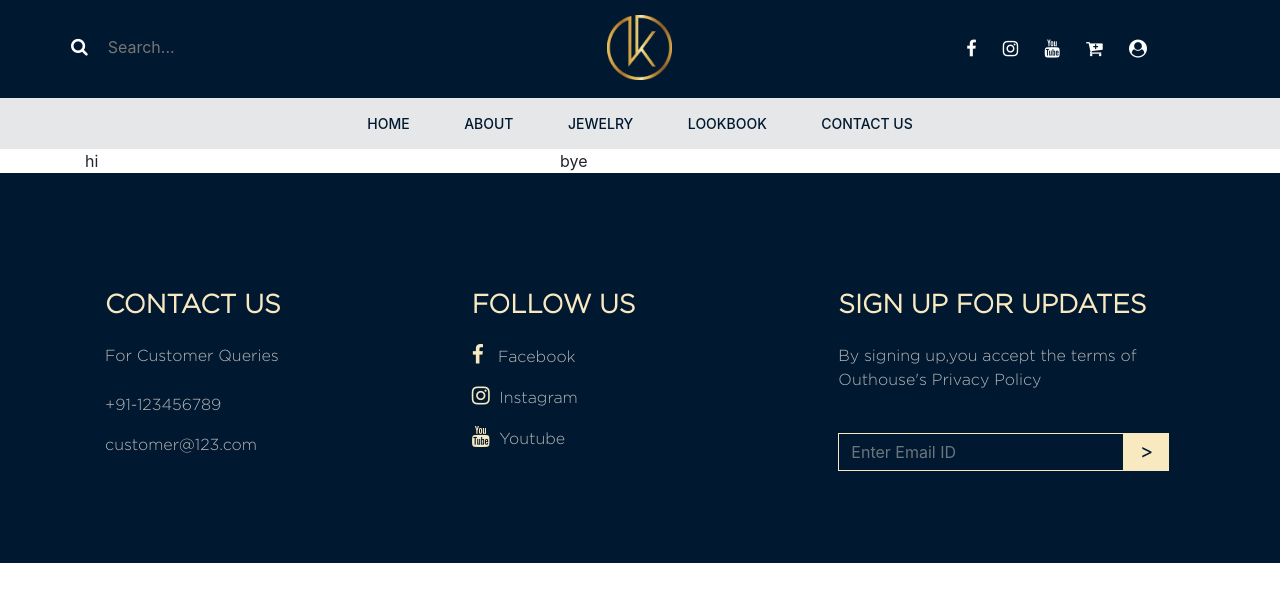
After one commit to nairashwin17/kalon-demo, a PHP site: page /login.php in a window 1280 px wide. The commit adds this page. Shown: the top 602 px of the page. Run offline with PHP 8.4, Linux system fonts and the light colour scheme.

Commit message:
login page

```diff
--- a/css/main.css
+++ b/css/main.css
@@ -62,7 +62,7 @@ img{
     padding: 15px;
 }
 .kalonlogo{
-    width: 80px;
+    width: 65px;
 }
 .inline-icon{
     margin: 20px auto;
@@ -78,7 +78,7 @@ img{
     padding: 0px 20px;
 }
 .searchbar{
-    margin:25px auto;
+    margin: 20px auto;
 }
 .searchbar .fa-search{
     font-size:18px;
@@ -94,10 +94,11 @@ img{
 .navigation li{
     text-align: center;
     display: inline-block;
-    padding: 20px 25px;
+    padding: 15px 25px;
     cursor: pointer;
     color: #001930;
     font-weight: 500;
+    font-size: 14px;
 }
 .navigation li:hover{
     background: #001930;
@@ -115,7 +116,7 @@ img{
 }
 .banner{
     width: 100%;
-    margin-top: 174px;
+    margin-top: 149px;
 }
 .collections{
     background: url('../img/Artboard28.png');
@@ -372,7 +373,7 @@ p{
     margin-left: -5px;
 }
 .topspacer{
-    margin-top: 174px;
+    margin-top: 149px;
 }
 
 /*overlay*/
--- /dev/null
+++ b/login.php
@@ -0,0 +1,16 @@
+<?php  include 'header.php'; ?>
+<div class="homepage">
+    <div class="headerwrapper">
+        <?php include 'topbar.php';?>
+        <?php include 'navbar.php';?>
+    </div>
+    <div class="login-wrapper topspacer">
+        <div class="container">
+            <div class="row">
+                <div class="col-sm-5">hi</div>
+                <div class="col-sm-7">bye</div>
+            </div>
+        </div>
+    </div>
+</div>
+<?php  include 'footer.php'; ?>
```
Also changed, not shown: latest_news.php (added, +31 -0 lines).
